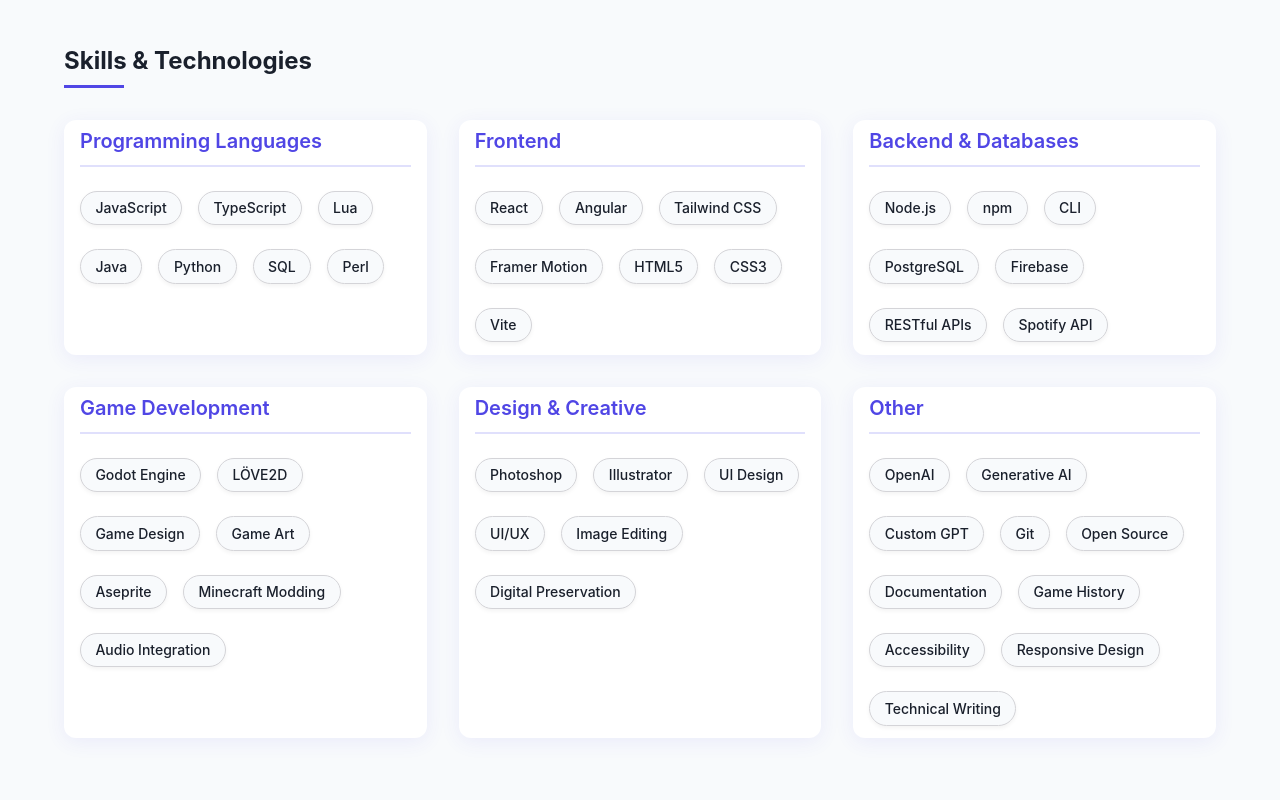
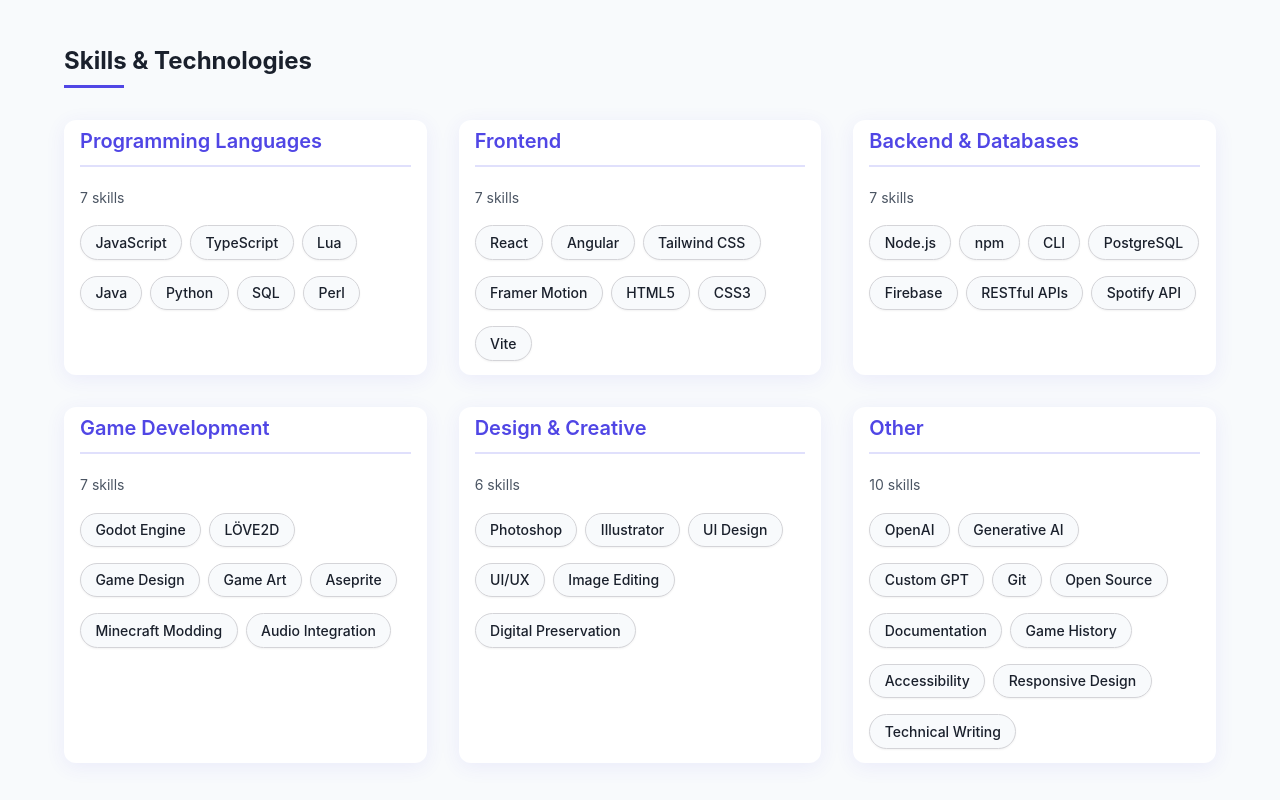
Before and after one commit to IanSkelskey/new-portfolio, a React (Vite) app: page /about in a window 1280 px wide. Shown: the part 740-1540 px from the top of the page. Built offline with nearby package versions, Linux system fonts and the light colour scheme.

Commit message:
Fix contrast on explore projects button

```diff
--- a/src/App.css
+++ b/src/App.css
@@ -244,8 +244,9 @@
 
 .btn-primary:hover {
   background-color: var(--color-link-hover, var(--color-primary-accent));
-  transform: translateY(-2px);
-  box-shadow: 0 4px 12px var(--color-shadow);
+  transform: translateY(-1px); /* Reduced transform for better readability */
+  box-shadow: 0 3px 8px var(--color-shadow); /* Reduced shadow */
+  color: var(--color-text-on-primary); /* Explicitly set text color on hover */
 }
 
 /* Button variants - SECONDARY */
--- a/src/animations/itemAnimations.js
+++ b/src/animations/itemAnimations.js
@@ -21,12 +21,12 @@
   }
 });
 
-// For cards with hover state changes
+// For cards with hover state changes - toned down
 export const cardHoverTransition = {
   whileHover: {
-    y: -5,
-    boxShadow: "0 10px 25px rgba(0, 0, 0, 0.1)",
-    transition: { duration: 0.2, ease: "easeOut" }
+    y: -3, // Reduced from -5
+    boxShadow: "0 6px 15px rgba(0, 0, 0, 0.08)", // Reduced shadow
+    transition: { duration: 0.3, ease: "easeOut" }
   }
 };
 
--- a/src/components/SkillGrid.css
+++ b/src/components/SkillGrid.css
@@ -6,46 +6,33 @@
 
 /* Core skill category styling that works with the card class */
 .skill-category {
-  /* Maintain padding inside the card */
   padding: var(--space-lg);
   position: relative;
   overflow: hidden;
-  /* Explicitly set these properties to ensure they're applied */
   background-color: var(--card-bg) !important;
   border-radius: var(--card-radius) !important;
   box-shadow: var(--card-shadow) !important;
   transition: var(--card-transition) !important;
   border: var(--card-border) !important;
+
 }
 
-/* Apply proper hover effects, ensuring they work alongside card class */
-.skill-category:hover {
-  transform: var(--card-transform-hover) !important;
-  box-shadow: var(--card-shadow-hover) !important;
-  border-color: var(--color-primary-light, rgba(99, 102, 241, 0.3));
-}
-
-/* Add subtle accent to the card */
+/* Add subtle accent to the card - keeping this but making it more subtle */
 .skill-category::before {
   content: '';
   position: absolute;
   top: 0;
   left: 0;
   width: 100%;
-  height: 4px;
+  height: 3px; /* Reduced from 4px */
   background: linear-gradient(90deg, var(--color-primary), var(--color-primary-light, rgba(99, 102, 241, 0.5)));
   opacity: 0;
   transition: opacity 0.3s ease;
-  z-index: 1; /* Ensure this appears above other elements */
+  z-index: 1;
 }
 
 .skill-category:hover::before {
-  opacity: 1;
-}
-
-/* Only keep custom styling specific to skill categories */
-.skill-category:hover {
-  border-color: var(--color-primary-light, rgba(99, 102, 241, 0.3));
+  opacity: 0.7; /* Reduced from 1 */
 }
 
 .skill-category h3 {
@@ -63,12 +50,16 @@
   padding: 0;
   display: flex;
   flex-wrap: wrap;
-  gap: var(--space-sm);
+  gap: var(--space-xs);
+  margin-bottom: 2px;
 }
 
 .skill-category li {
   margin-bottom: var(--space-xs);
   display: inline-block;
+  /* Fixed height ensures stable layout during hover */
+  height: calc(1.4em + 0.8rem + 2px);
+  position: relative;
 }
 
 .skill-link {
@@ -80,20 +71,28 @@
   border-radius: var(--radius-full);
   display: inline-flex;
   align-items: center;
-  transition: all var(--transition-fast);
+  /* Reduced transition properties for better performance */
+  transition: background-color 0.2s ease,
+              color 0.2s ease,
+              transform 0.2s ease;
   text-decoration: none;
   font-weight: 500;
   line-height: 1.4;
-  box-shadow: 0 2px 4px var(--color-shadow-light, rgba(0, 0, 0, 0.05));
+  box-shadow: 0 1px 2px var(--color-shadow-light, rgba(0, 0, 0, 0.05)); /* Reduced shadow */
+  box-sizing: border-box;
+  position: relative;
+  z-index: 1;
+  white-space: nowrap;
 }
 
-/* Style for light mode hover */
+/* Style for light mode hover - toned down */
 .skill-link:hover {
   background-color: var(--color-primary);
-  transform: translateY(-2px);
+  transform: translateY(-1px); /* Reduced from -2px */
   color: white;
   border-color: var(--color-primary);
-  box-shadow: 0 4px 8px var(--color-primary-shadow, rgba(99, 102, 241, 0.25));
+  box-shadow: 0 2px 4px var(--color-primary-shadow, rgba(99, 102, 241, 0.2)); /* Reduced shadow */
+  z-index: 2;
 }
 
 .skill-link:focus-visible {
@@ -128,7 +127,7 @@
   }
 
   .skill-category ul {
-    gap: var(--space-xs);
+    gap: calc(var(--space-xs) / 2); /* Even smaller gap on mobile */
   }
 
   .skill-link {
@@ -137,23 +136,22 @@
   }
 }
 
-/* Specific dark mode overrides using both media query and class if available */
+/* Dark mode overrides - toned down */
 @media (prefers-color-scheme: dark) {
   .skill-link:hover {
     background-color: var(--color-primary);
     color: white;
     border-color: var(--color-primary-dark, #4f46e5);
-    /* Additional contrast for better visibility */
-    font-weight: 600;
-    box-shadow: 0 4px 12px rgba(79, 70, 229, 0.4);
+    font-weight: 500; /* Reduced from 600 */
+    box-shadow: 0 2px 6px rgba(79, 70, 229, 0.3); /* Reduced shadow */
   }
 }
 
-/* Support for class-based dark mode if your site uses it */
+/* Support for class-based dark mode - toned down */
 .dark .skill-link:hover {
   background-color: var(--color-primary);
   color: white;
   border-color: var(--color-primary-dark, #4f46e5);
-  font-weight: 600;
-  box-shadow: 0 4px 12px rgba(79, 70, 229, 0.4);
+  font-weight: 500; /* Reduced from 600 */
+  box-shadow: 0 2px 6px rgba(79, 70, 229, 0.3); /* Reduced shadow */
 }
--- a/src/components/SkillGrid.jsx
+++ b/src/components/SkillGrid.jsx
@@ -1,6 +1,6 @@
 import { motion } from 'framer-motion';
 import { Link } from 'react-router-dom';
-import { gridContainer, itemFadeIn, staggerContainer } from '../animations';
+import { staggerFadeContainer, itemFadeIn, cardHoverTransition } from '../animations';
 import './SkillGrid.css';
 
 const SkillGrid = ({ skillsData }) => {
@@ -13,7 +13,7 @@
   return (
     <motion.div
       className="skills-grid"
-      variants={gridContainer}
+      variants={staggerFadeContainer(0.15)}
       initial="hidden"
       animate="visible"
     >
@@ -21,12 +21,20 @@
         <motion.div
           key={category}
           className="skill-category"
-          variants={itemFadeIn(index)}
+          variants={itemFadeIn(index, 0.08)}
+          whileHover={cardHoverTransition.whileHover}
         >
-          <motion.h3 variants={itemFadeIn(0)}>{category}</motion.h3>
-          <motion.ul variants={staggerContainer(0.02)}>
+          <h3>{category}</h3>
+          <motion.span className="skills-count">
+            {skills.length} {skills.length === 1 ? 'skill' : 'skills'}
+          </motion.span>
+          <motion.ul
+            variants={staggerFadeContainer(0.01)}
+            initial="hidden"
+            animate="visible"
+          >
             {skills.map((skill, idx) => (
-              <motion.li key={skill.id} variants={itemFadeIn(idx)}>
+              <motion.li key={skill.id} variants={itemFadeIn(idx, 0.01)}>
                 <Link
                   to={`/skills/${skill.id}`}
                   className="skill-link"
```
